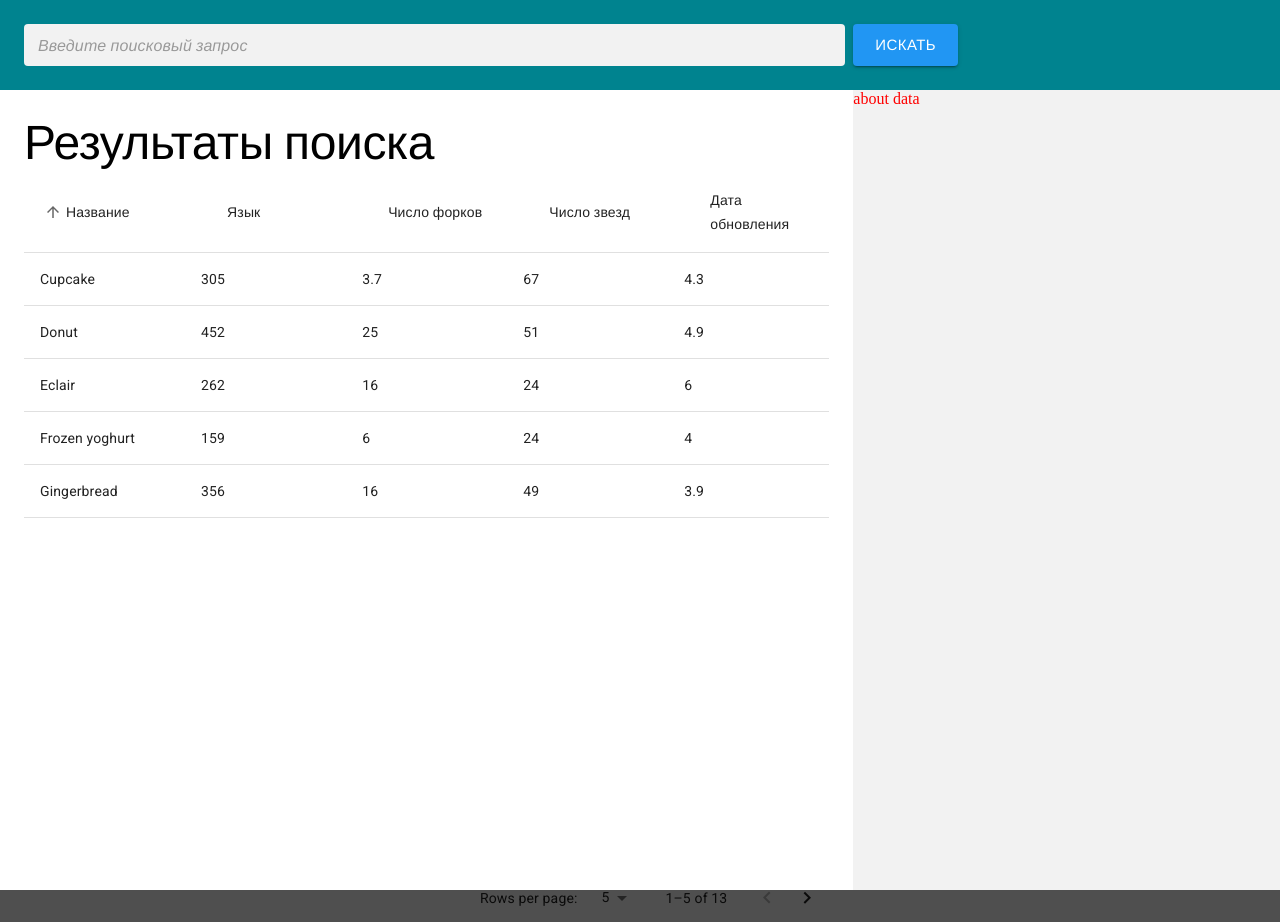
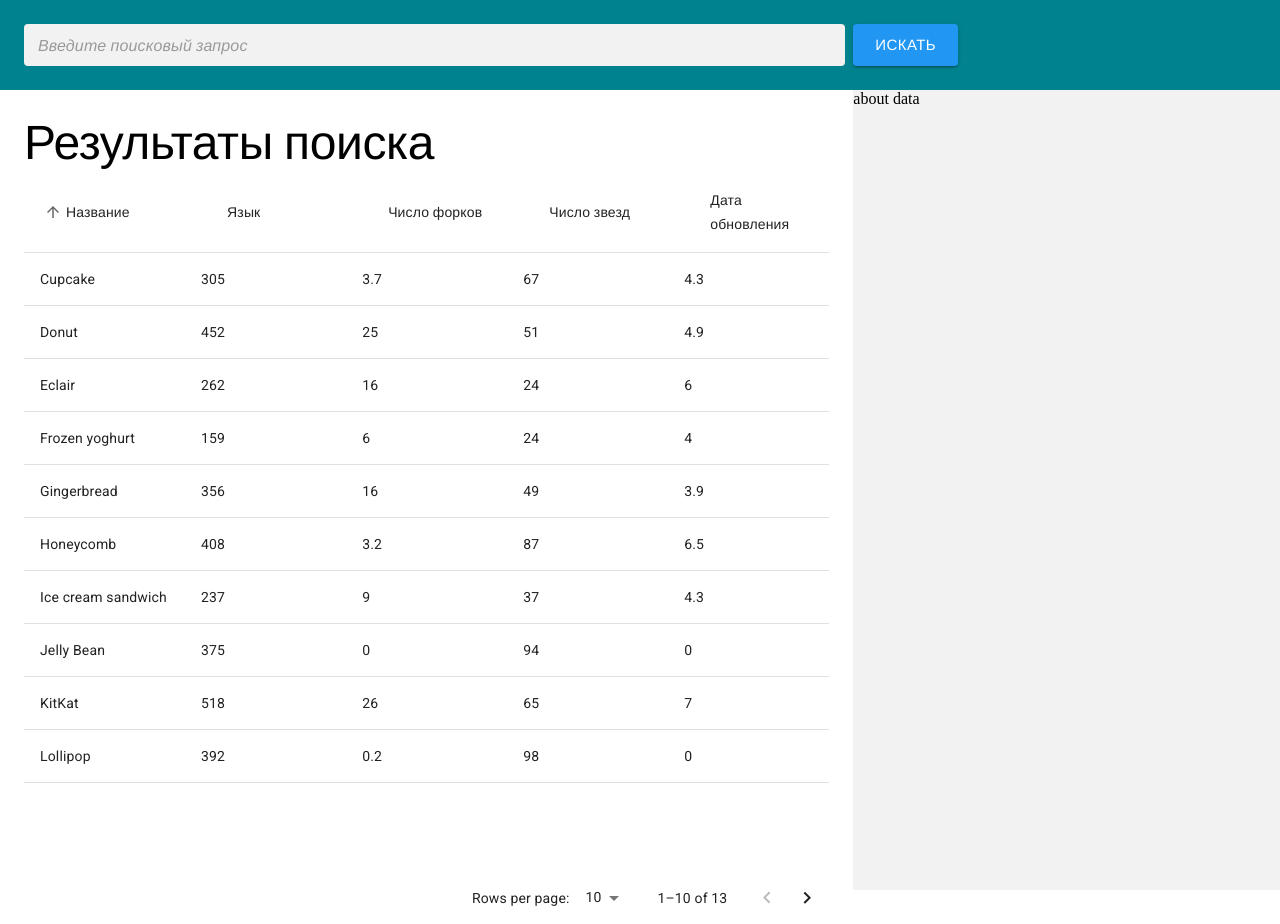
Before and after one commit to Nnder/github_projects_viewer, a React (Vite) app: page / in a window 1280 px wide. Built offline with nearby package versions, Linux system fonts and the light colour scheme; no server answers; a web font is replaced by a local one.

Commit message:
feat(app): mui sx->sass, basic qraphql query

```diff
--- a/src/App.tsx
+++ b/src/App.tsx
@@ -1,4 +1,4 @@
-import { Search } from './pages/Search/Search';
+import { Search } from './pages/Search';
 import './test.scss';
 
 function App() {
--- a/src/main.tsx
+++ b/src/main.tsx
@@ -83,19 +83,18 @@ const theme = createTheme({
     },
 });
 
-
 const router = createBrowserRouter([
-	{
-	  path: "/",
-	  element: <App />,
-	  errorElement: <div>Ошибка 404</div>
-	},
-  ]);
+    {
+        path: '/',
+        element: <App />,
+        errorElement: <div>Ошибка 404</div>,
+    },
+]);
 
 createRoot(document.getElementById('root')!).render(
     <StrictMode>
         <ThemeProvider theme={theme}>
-			<RouterProvider router={router} />
+            <RouterProvider router={router} />
         </ThemeProvider>
     </StrictMode>,
 );
--- a/src/organisms/Table/ProjectsTable.tsx
+++ b/src/organisms/Table/ProjectsTable.tsx
@@ -161,7 +161,7 @@ export default function EnhancedTable() {
     const [order, setOrder] = React.useState<Order>('asc');
     const [orderBy, setOrderBy] = React.useState<keyof Data>('name');
     const [page, setPage] = React.useState(0);
-    const [rowsPerPage, setRowsPerPage] = React.useState(5);
+    const [rowsPerPage, setRowsPerPage] = React.useState(10);
 
     const handleRequestSort = (
         event: React.MouseEvent<unknown>,
@@ -233,13 +233,7 @@ export default function EnhancedTable() {
                                     }
                                     tabIndex={-1}
                                     key={row.id}
-                                    sx={{
-                                        cursor: 'pointer',
-                                        '& .MuiTableRow-root:hover': {
-                                            backgroundColor: '',
-                                            // background: 'transparent'
-                                        },
-                                    }}
+                                    sx={{ cursor: 'pointer' }}
                                 >
                                     <TableCell align="left">
                                         {row.name}
@@ -272,7 +266,7 @@ export default function EnhancedTable() {
                 </Table>
             </TableContainer>
             <TablePagination
-                rowsPerPageOptions={[5, 10, 25]}
+                rowsPerPageOptions={[10, 25]}
                 component="div"
                 count={rows.length}
                 rowsPerPage={rowsPerPage}
--- a/src/pages/Search/Search.module.scss
+++ b/src/pages/Search/Search.module.scss
@@ -1,9 +1,23 @@
+$background: #f2f2f2;
+
 .search {
     padding: 24px;
     height: 42px;
     display: grid;
     grid-template-columns: 2fr 1fr;
     background-color: #00838f;
+
+    &__input {
+        background-color: $background;
+        border-radius: 4px;
+        padding: 1px 0px !important;
+    }
+}
+
+.table__wrapper {
+    display: grid;
+    grid-template-columns: 2fr 1fr;
+    height: 100%;
 }
 
 .footer {
--- a/src/pages/Search/Search.tsx
+++ b/src/pages/Search/Search.tsx
@@ -2,48 +2,90 @@ import { Box, Button, TextField, Typography } from '@mui/material';
 import EnhancedTable from '../../organisms/Table/ProjectsTable';
 import classes from './Search.module.scss';
 import { useSearchParams } from 'react-router-dom';
+import { useEffect } from 'react';
+
+const token = import.meta.env.VITE_GITHUB_TOKEN;
 
 export const Search = () => {
-	const [search, setSearch] = useSearchParams({ query: ''});
+    const [search, setSearch] = useSearchParams({ query: '' });
     const q = search.get('query');
+
+
+    // https://docs.github.com/en/graphql/overview/explorer
+
+    async function getData(){
+        const query = `query($name: String!, $owner: String!, $after: String) {
+            repository(name: $name, owner: $owner) {
+              stargazers(first: 10, after: $after) {
+                edges {
+                  cursor
+                  node {
+                    login
+                  }
+                }
+                pageInfo {
+                  endCursor
+                  hasNextPage
+                }
+              }
+            }
+          }`
+
+          let variables = {
+            name: "graphql-js",
+            owner: "graphql"
+          }
+
+
+          let response = await fetch('https://api.github.com/graphql', {
+            method: 'POST',
+            headers: {
+              'Content-Type': 'application/json;charset=utf-8',
+              "Authorization": `bearer ${token}`,
+            },
+            body: JSON.stringify({query: query, variables: variables})
+          });
+
+
+          let result = await response.json();
+          console.log(result);
+    }
+
+    useEffect(()=>{
+        getData()
+    },[])
+
+
+
+
 
     return (
         <>
             <div className={classes.search}>
-                <div>
                 <TextField
                     size="small"
                     fullWidth
                     placeholder="Введите поисковый запрос"
-                        sx={{
-                            backgroundColor: 'background.default',
-                            borderRadius: '4px',
-                            py: '1px',
-                        }}
+                    className={classes.search__input}
                     value={q}
-						onChange={e => setSearch(prev => {
+                    onChange={(e) =>
+                        setSearch((prev) => {
                             prev.set('query', e.target.value);
                             return prev;
-						})}
+                        })
+                    }
                 />
-                </div>
                 <div>
                     <Button size="large" variant="contained" sx={{ ml: 1 }}>
                         искать
                     </Button>
                 </div>
             </div>
-            <Box
-                sx={{
-                    display: 'grid',
-                    gridTemplateColumns: '2fr 1fr',
-                    height: '100%',
-                }}
-            >
+            <Box className={classes.table__wrapper}>
                 <Box sx={{ p: 3 }}>
                     <Typography
                         variant="h2"
-                        sx={{ color: 'black', fontSize: [, 36, 48] }}
+                        sx={{ color: 'black', fontSize: [28, 36, 48] }}
                     >
                         Результаты поиска
                     </Typography>
@@ -58,7 +100,7 @@ export const Search = () => {
                 </Box>
             </Box>
 
-            <div className={classes.footer}></div>
+            {/* <div className={classes.footer}></div> */}
         </>
     );
 };
--- /dev/null
+++ b/src/pages/Search/index.ts
@@ -0,0 +1 @@
+export { Search } from './Search';
--- a/src/test.scss
+++ b/src/test.scss
@@ -1,5 +1,4 @@
-@use 'sass:math';
-$primary-color: red;
+$primary-color: #000000;
 
 body {
     color: $primary-color;
@@ -12,25 +11,26 @@ body {
     }
 }
 
-%message-shared {
-    border: 1px solid #ccc;
-    padding: 10px;
-    color: #333;
-}
+// @use 'sass:math';
+// %message-shared {
+//     border: 1px solid #ccc;
+//     padding: 10px;
+//     color: #333;
+// }
 
-@mixin theme($theme: DarkGray) {
-    background: $theme;
-    box-shadow: 0 0 1px rgba($theme, 0.25);
-    color: #fff;
-}
+// @mixin theme($theme: DarkGray) {
+//     background: $theme;
+//     box-shadow: 0 0 1px rgba($theme, 0.25);
+//     color: #fff;
+// }
 
-.info {
-    @include theme;
-    @extend %message-shared;
-}
-.alert {
-    @include theme($theme: DarkRed);
-}
-.success {
-    @include theme($theme: DarkGreen);
-}
+// .info {
+//     @include theme;
+//     @extend %message-shared;
+// }
+// .alert {
+//     @include theme($theme: DarkRed);
+// }
+// .success {
+//     @include theme($theme: DarkGreen);
+// }
```
Also changed, not shown: .eslintrc.cjs, package.json (indentation only), 1 other file (tests, documents, lock files or other folders). Lines whose indentation alone changed are shown as unchanged.
